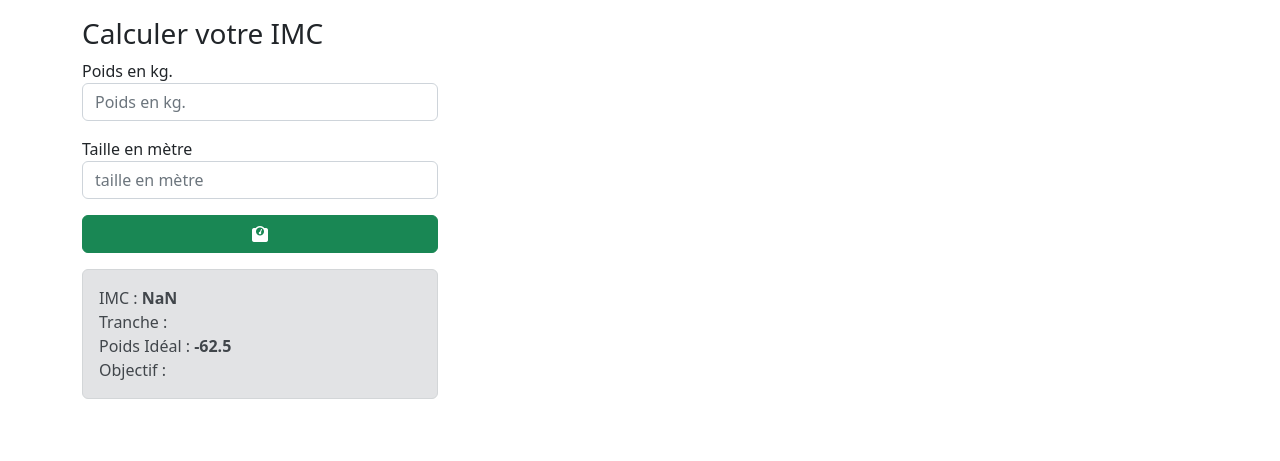
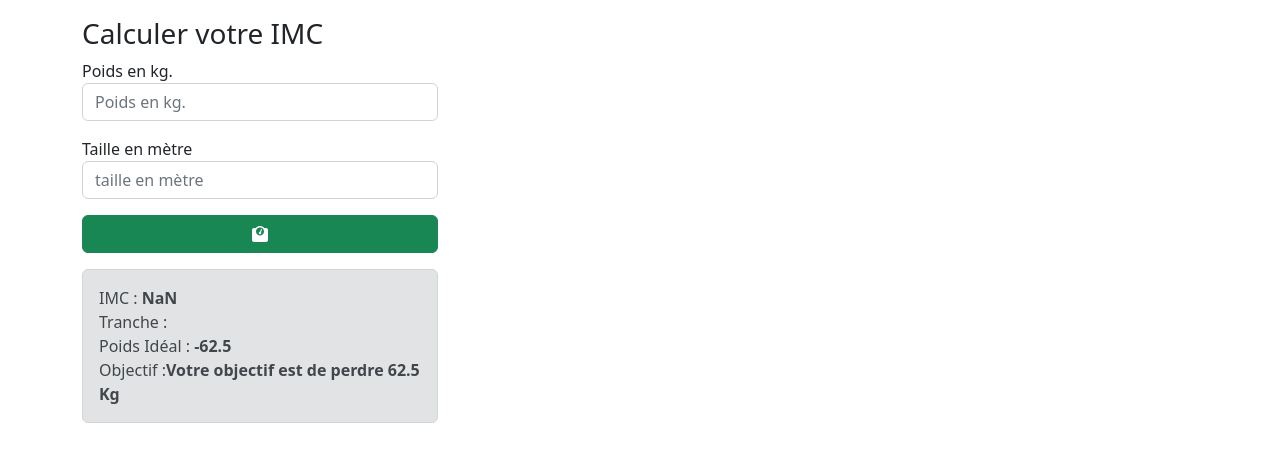
Before and after one commit to EmpereurAlfred/JS, a plain HTML site: page tp3/index.html in a window 1280 px wide. Both pictures are taken after a click on the button 260 px from the left and 296 px from the top of the page. Shown: the part 63-524 px from the top of the page. Drawn offline with nearby package versions, Linux system fonts and the light colour scheme.

Commit message:
update finale tp

```diff
--- a/tp3/index.html
+++ b/tp3/index.html
@@ -64,7 +64,7 @@
             <div >IMC : <b id="IMC" ></b></div>
             <div>Tranche : <b id="tranche" ></b></div>
             <div>Poids Idéal : <b id="p_ideal"></b></div>
-            <div>Objectif : <b id="objectif" ></b></div>
+            <div>Objectif :<b id="objectif" ></b></div>
           </div>
 
         </div>
@@ -81,8 +81,8 @@
    const taille = inputtaille.value;
    const imc = Math.round(poids / (taille*taille)*10)/10;
    document.getElementById('IMC').textContent = imc;
-   const tranche = ""
-   const p_ideal = ""
+   let tranche = ""
+   let p_ideal = ""
   if (imc < 18.5) {
     tranche = "Maigreur";
   } else if (imc >= 18.5 && imc < 25) {
@@ -97,8 +97,22 @@
     tranche = "Obésité morbide";
   }
  document.getElementById('tranche').textContent = tranche ;
+
  const taillecm = taille*100;
  let poidsideal = taillecm - 100 - ( taillecm - 150 ) / 4 ;
  document.getElementById('p_ideal').textContent = poidsideal;
+ let objectif = ""
+ if ( poids < poidsideal ) {
+  objectif = poidsideal - poids ;
+ // document.getElementById('objectif').textContent = "Votre objectif est de gagner "+ objectif+ " Kg";
+  document.getElementById('objectif').textContent = `Votre objectif est de gagner ${objectif} Kg`;
+ }
+ else if ( poids > poidsideal ) {
+  objectif = poids - poidsideal  ;
+  document.getElementById('objectif').textContent = `Votre objectif est de perdre ${objectif} Kg`;
+ }
+ else if ( poids == poidsideal ) {
+  document.getElementById('objectif').textContent = "Vous avez un poids parfait !";
+ }
 }
 </script>
```
